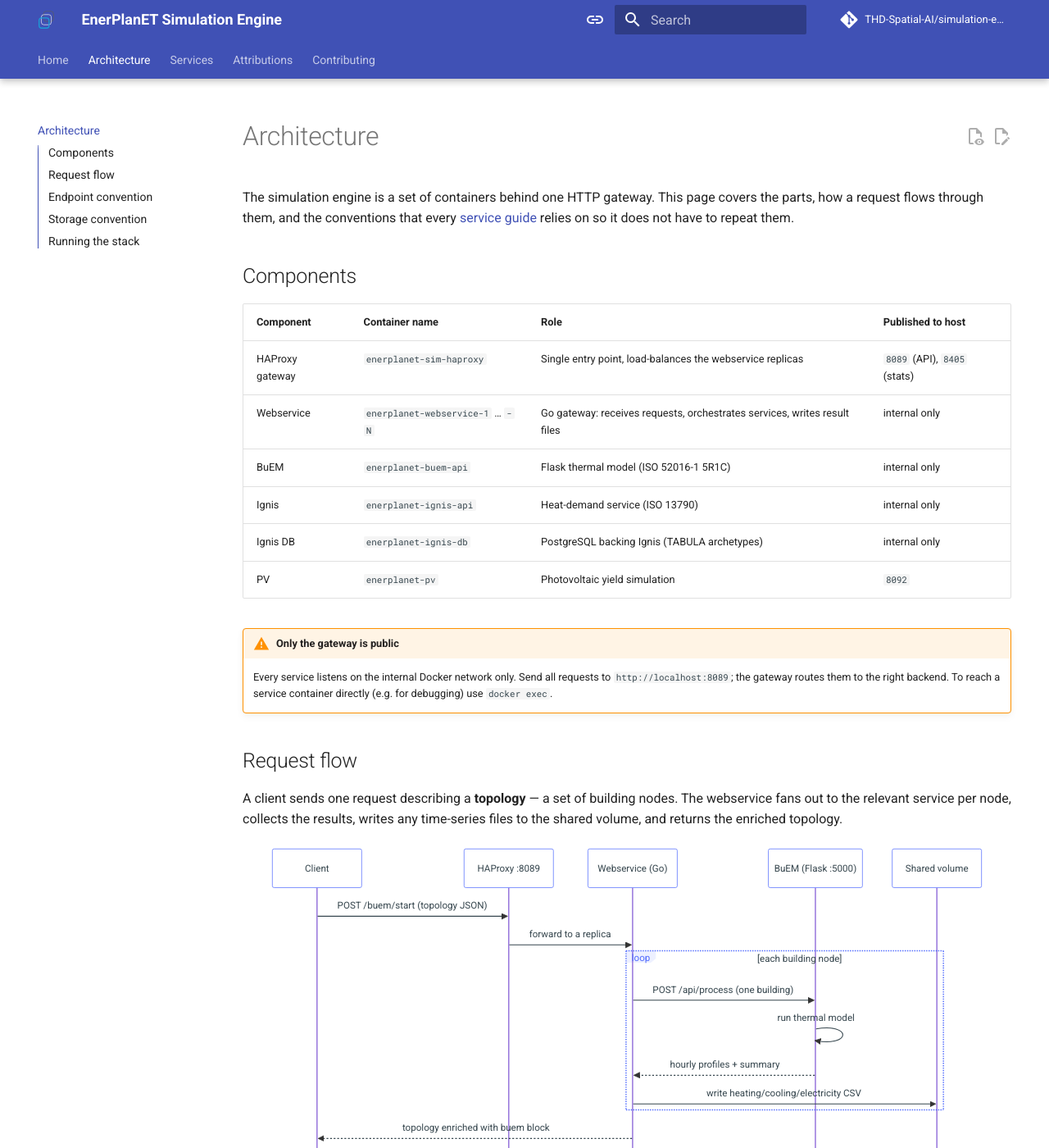
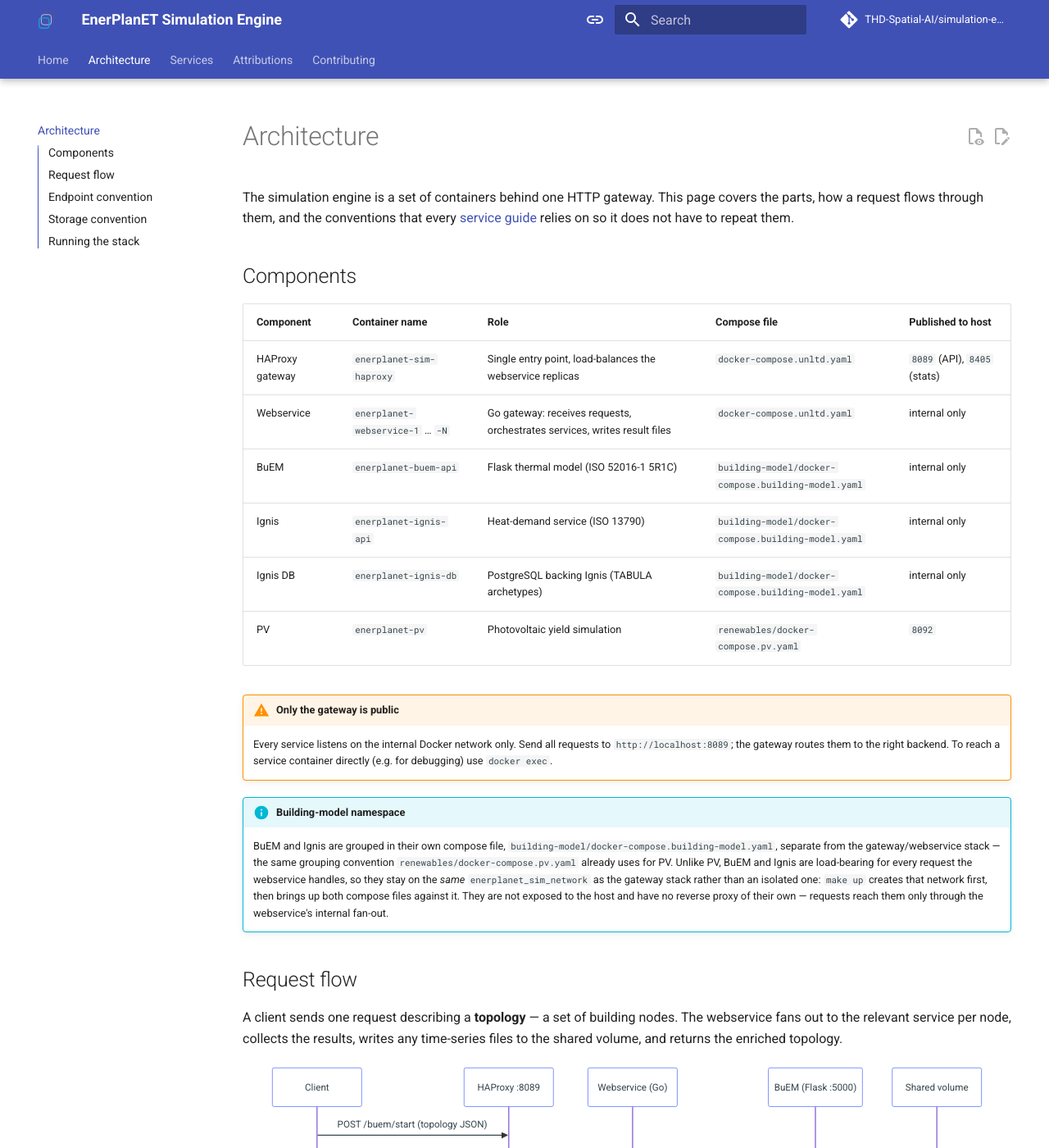
Before and after one commit to enerplanet/simulation-engine, an MkDocs documentation site: the page built from docs/architecture/overview.md, in a window 1280 px wide and 1400 px high. Shown: the whole window at 82% size. Built offline with MkDocs 1.6.1 and Material for MkDocs 9.7.7, drawn with Linux system fonts in a browser that asks for light colours; comment, search, counter and statistics services are not loaded; some of the changed text lies outside the part shown.

Commit message:
feat: enhance Docker setup by adding building-model services and updating Makefile; improve architecture documentation

```diff
--- a/docs/architecture/overview.md
+++ b/docs/architecture/overview.md
@@ -7,19 +7,27 @@ repeat them.
 
 ## Components
 
-| Component | Container name | Role | Published to host |
-| --- | --- | --- | --- |
-| HAProxy gateway | `enerplanet-sim-haproxy` | Single entry point, load-balances the webservice replicas | `8089` (API), `8405` (stats) |
-| Webservice | `enerplanet-webservice-1` … `-N` | Go gateway: receives requests, orchestrates services, writes result files | internal only |
-| BuEM | `enerplanet-buem-api` | Flask thermal model (ISO 52016-1 5R1C) | internal only |
-| Ignis | `enerplanet-ignis-api` | Heat-demand service (ISO 13790) | internal only |
-| Ignis DB | `enerplanet-ignis-db` | PostgreSQL backing Ignis (TABULA archetypes) | internal only |
-| PV | `enerplanet-pv` | Photovoltaic yield simulation | `8092` |
+| Component | Container name | Role | Compose file | Published to host |
+| --- | --- | --- | --- | --- |
+| HAProxy gateway | `enerplanet-sim-haproxy` | Single entry point, load-balances the webservice replicas | `docker-compose.unltd.yaml` | `8089` (API), `8405` (stats) |
+| Webservice | `enerplanet-webservice-1` … `-N` | Go gateway: receives requests, orchestrates services, writes result files | `docker-compose.unltd.yaml` | internal only |
+| BuEM | `enerplanet-buem-api` | Flask thermal model (ISO 52016-1 5R1C) | `building-model/docker-compose.building-model.yaml` | internal only |
+| Ignis | `enerplanet-ignis-api` | Heat-demand service (ISO 13790) | `building-model/docker-compose.building-model.yaml` | internal only |
+| Ignis DB | `enerplanet-ignis-db` | PostgreSQL backing Ignis (TABULA archetypes) | `building-model/docker-compose.building-model.yaml` | internal only |
+| PV | `enerplanet-pv` | Photovoltaic yield simulation | `renewables/docker-compose.pv.yaml` | `8092` |
 
 !!! warning "Only the gateway is public"
     Every service listens on the internal Docker network only. Send all requests
     to `http://localhost:8089`; the gateway routes them to the right backend. To
     reach a service container directly (e.g. for debugging) use `docker exec`.
+
+!!! info "Building-model namespace"
+    BuEM and Ignis are grouped in their own compose file, `building-model/docker-compose.building-model.yaml`,
+    separate from the gateway/webservice stack — the same grouping convention `renewables/docker-compose.pv.yaml`
+    already uses for PV. Unlike PV, BuEM and Ignis are load-bearing for every request the webservice handles, so
+    they stay on the *same* `enerplanet_sim_network` as the gateway stack rather than an isolated one: `make up`
+    creates that network first, then brings up both compose files against it. They are not exposed to the host
+    and have no reverse proxy of their own — requests reach them only through the webservice's internal fan-out.
 
 ## Request flow
 
@@ -97,7 +105,7 @@ Time-series results are grouped per **model**:
 | Command | Effect |
 | --- | --- |
 | `make build` | Build the `calliope-base` and `webservice` images (first run only) |
-| `make up` | Start the full stack (`docker-compose.unltd.yaml`) |
+| `make up` | Start the full stack (`docker-compose.unltd.yaml` + `building-model/docker-compose.building-model.yaml`) |
 | `make up-min` | Start the minimal / dev stack (`docker-compose.unltd.dev.yaml`) |
 | `make down` | Stop the stack |
 | `make logs` | Follow all container logs |
```
Also changed, not shown: 3 other files.
